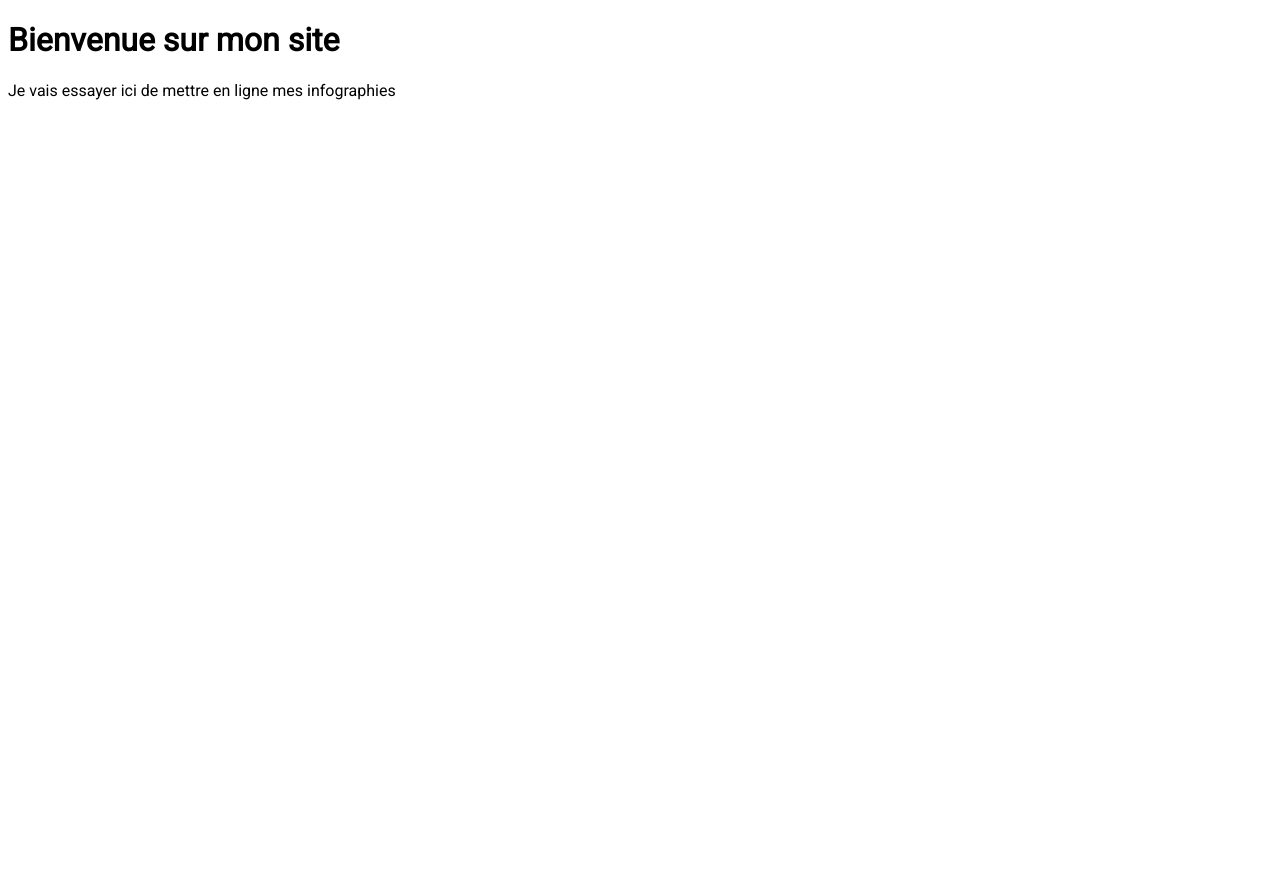
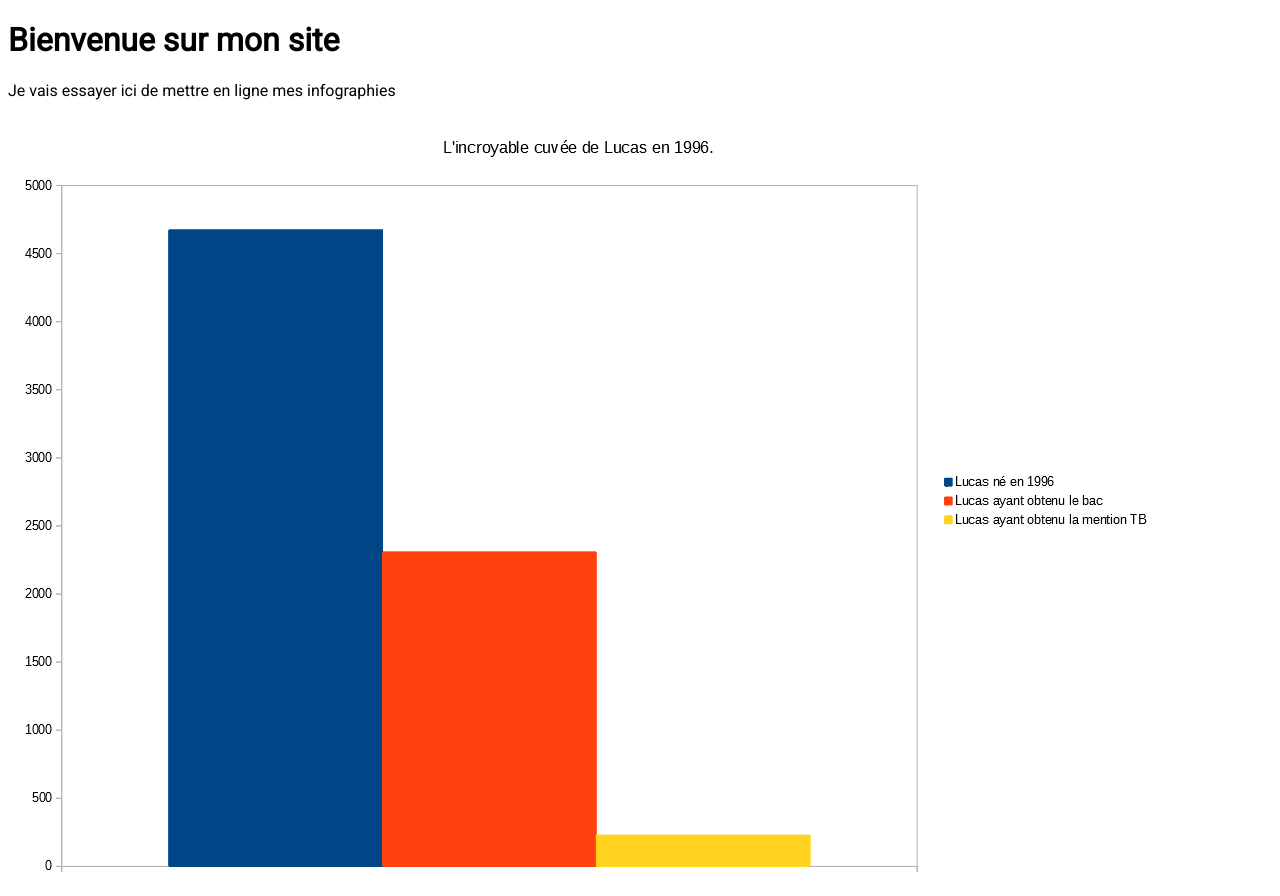
Before and after one commit to chewewewe/chewewewe.github.io, a plain HTML site: page index.html in a window 1280 px wide. Before the commit the page ends 800 px from the top, so only its background shows below. Drawn offline with Linux system fonts and the light colour scheme.

Commit message:
Ajout de l'image de l'infographie des prénoms

```diff
--- a/index.html
+++ b/index.html
@@ -8,6 +8,6 @@
   <body>
     <h1>Bienvenue sur mon site</h1>
     <p>Je vais essayer ici de mettre en ligne mes infographies</p>
-
+<img src="img/lucas_info_prenom.PNG" alt="Infographies Des Lucas de 1996">
   </body>
 </html>
```
